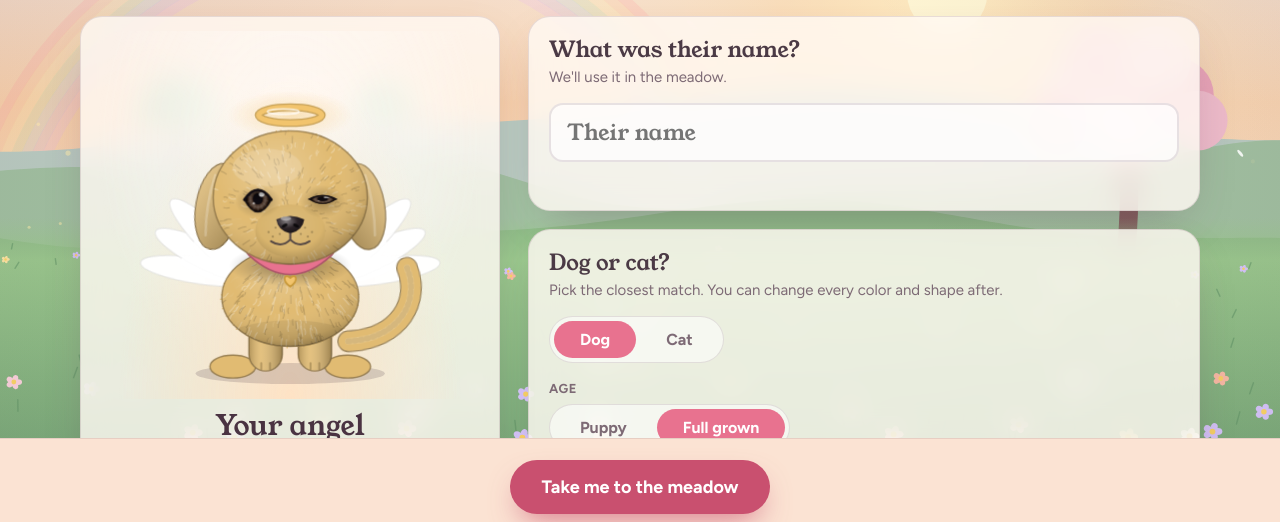
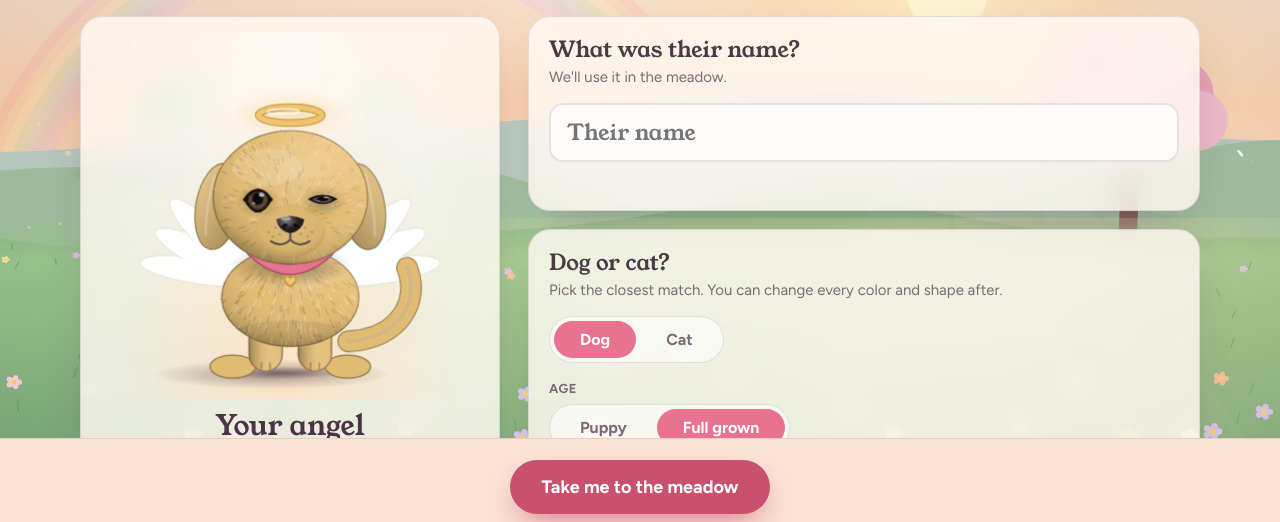
Before and after one commit to tonyispht/Forever-Meadow, a plain HTML site: page index.html in a window 1280 px wide. Shown: the part 278-800 px from the top of the page. Drawn offline with Linux system fonts and the light colour scheme.

Commit message:
Better light and shadow, inline wardrobe colors with trim, music on by default
Co-Authored-By: Claude Sonnet 5.5 <noreply@anthropic.com>
Claude-Session: https://claude.ai/code/session_011nQ8ZgGFb86mytDfJbE4U9

```diff
--- a/index.html
+++ b/index.html
@@ -124,6 +124,10 @@ h3{font:700 13px var(--body);letter-spacing:.05em;text-transform:uppercase;color
 /* ---------- meadow view ---------- */
 .stage{position:absolute;inset:0;touch-action:none;user-select:none;-webkit-user-select:none;overflow:hidden;z-index:1}
 .world{position:absolute;inset:0;pointer-events:none}
+.orows{margin:6px 0 4px}.orows .crow{margin-top:2px}
+.pet{--rim:#ffd9a0;--rimo:.5}
+#app[data-time=night] .pet{--rim:#9fb8ff;--rimo:.42}
+#app[data-time=night] .pet-host{filter:brightness(.86) saturate(.92)}
 .pet-host{position:absolute;left:0;top:0;pointer-events:none;will-change:transform}
 .pet-host svg{width:100%;height:100%;display:block;overflow:visible}
 .item{position:absolute;left:0;top:0;width:52px;height:52px;transform-origin:50% 100%;pointer-events:none;transition:opacity .7s,filter .7s}
@@ -299,20 +303,24 @@ h3{font:700 13px var(--body);letter-spacing:.05em;text-transform:uppercase;color
           <div id="angelRows" style="margin-top:8px"></div>
         </section>
 
-        <section class="card">
+        <section class="card" id="wardrobe">
           <h2>Wardrobe</h2>
           <p class="sub">Dress them the way you remember.</p>
           <h3 style="margin-top:6px">Clothing &amp; jackets</h3>
           <div class="chips" id="topChips"></div>
+          <div class="orows" data-rows="otop otrim"></div>
           <h3>Neckwear</h3>
           <div class="chips" id="neckChips"></div>
+          <div class="orows" data-rows="oneck"></div>
           <h3>Hats &amp; hair</h3>
           <div class="chips" id="hatChips"></div>
+          <div class="orows" data-rows="ohat"></div>
           <h3>Glasses</h3>
           <div class="chips" id="glassChips"></div>
+          <div class="orows" data-rows="oglass"></div>
           <h3>Walking gear</h3>
           <div class="chips" id="gearChips"></div>
-          <div id="outfitRows" style="margin-top:8px"></div>
+          <div class="orows" data-rows="oharness oleash"></div>
         </section>
       </div>
       <p class="foot-note">Missing them is a sign of how much you loved them. Take all the time you need.</p>
@@ -446,7 +454,7 @@ var TOPDEF={sweater:'#e8728f',puffer:'#58a6d8',raincoat:'#f2c46d',hoodie:'#8a79d
 var NECKS={none:'None',bandana:'Bandana',bowtie:'Bow tie',scarf:'Scarf',bell:'Bell'};
 var HATS={none:'None',partyhat:'Party hat',beanie:'Beanie',flowers:'Flower crown',bow:'Hair bow'};
 var GLASSES={none:'None',round:'Round glasses',sun:'Sunglasses'};
-function defOutfit(){return {top:'none',topColor:'#e8728f',neck:'none',neckColor:'#e25b4f',hat:'none',hatColor:'#f2c46d',glasses:'none',glassColor:'#2a2a36',harness:false,harnessColor:'#58a6d8',leash:false,leashColor:'#e25b4f'}}
+function defOutfit(){return {top:'none',topColor:'#e8728f',topTrim:null,neck:'none',neckColor:'#e25b4f',hat:'none',hatColor:'#f2c46d',glasses:'none',glassColor:'#2a2a36',harness:false,harnessColor:'#58a6d8',leash:false,leashColor:'#e25b4f'}}
 function fixPet(p){p.age=p.age==='baby'?'baby':'adult';p.outfit=Object.assign(defOutfit(),p.outfit||{});return p}
 var HALOC=['#f2c46d','#ffe9a6','#ffd1e0','#cfe8ff','#d8c7ff'];
 var WINGC=['#ffffff','#fff1d6','#ffe3ec','#e1efff','#eadfff'];
@@ -583,7 +591,7 @@ function buildPet(cfg,uid,o){
   bodyOv+='<ellipse cx="'+cx+'" cy="'+(bcy+bry-4)+'" rx="'+bw+'" ry="26" fill="#000" opacity=".07"/>';
   var furBody=fur(cx,bcy,bw,bry,230,furLen,cx,bcy-bry*.9);
   var body=fuzz(cx,bcy,bw,bry,o.thumb?30:60,fuzzLen,-.1*Math.PI,1.1*Math.PI,coat)
-    +'<ellipse cx="'+cx+'" cy="'+bcy+'" rx="'+bw+'" ry="'+bry+'" fill="'+coat+'" '+st+'/><g clip-path="url(#'+uid+'b)">'+bodyOv+furBody+'</g><ellipse cx="'+cx+'" cy="'+bcy+'" rx="'+bw+'" ry="'+bry+'" fill="url(#'+uid+'bs)"/>';
+    +'<ellipse cx="'+cx+'" cy="'+bcy+'" rx="'+bw+'" ry="'+bry+'" fill="'+coat+'" '+st+'/><g clip-path="url(#'+uid+'b)">'+bodyOv+furBody+'</g><ellipse cx="'+cx+'" cy="'+bcy+'" rx="'+bw+'" ry="'+bry+'" fill="url(#'+uid+'bs)"/><ellipse cx="'+cx+'" cy="'+bcy+'" rx="'+bw+'" ry="'+bry+'" fill="url(#'+uid+'rm)"/>';
   var chinSh='<ellipse cx="'+cx+'" cy="'+(cy+hh+2)+'" rx="'+(hw*.8)+'" ry="24" fill="url(#'+uid+'cs)"/>';
   var collar='';
   if(collarOn){
@@ -597,7 +605,7 @@ function buildPet(cfg,uid,o){
   var OF=cfg.outfit||{}, wear=!o.thumb, cloth='', neckwear='', gear='', leashSVG='', hatSVG='', glassSVG='', headH=0;
   if(wear){
     var topY=bcy-bry, botY=bcy+bry, legXs=[lx,rx];
-    var tc=OF.topColor||'#e8728f', tlt=shade(tc,.24), tdk=shade(tc,-.2), tln=shade(tc,-.42);
+    var tc=OF.topColor||'#e8728f', tlt=shade(tc,.24), tdk=OF.topTrim||shade(tc,-.2), tln=shade(tc,-.42);
     var tst='stroke="'+tln+'" stroke-width="2.5" stroke-linejoin="round"';
     var sleeve=function(x,puff){return '<rect x="'+(x-20)+'" y="'+(bcy+6)+'" width="40" height="'+(372-bcy-6)+'" rx="15" fill="'+tc+'" '+tst+'/>'+(puff?'<path d="M'+(x-18)+' '+(bcy+34)+' Q'+x+' '+(bcy+42)+' '+(x+18)+' '+(bcy+34)+'" fill="none" stroke="'+tln+'" stroke-width="2" opacity=".6"/>':'')+'<rect x="'+(x-21)+'" y="364" width="42" height="11" rx="5" fill="'+tdk+'" '+tst+'/>'};
     var top=OF.top||'none', tor='', slv='', ring='';
@@ -761,9 +769,11 @@ function buildPet(cfg,uid,o){
     +'<clipPath id="'+uid+'h"><ellipse cx="'+cx+'" cy="'+cy+'" rx="'+hw+'" ry="'+hh+'"/></clipPath>'
     +'<clipPath id="'+uid+'b"><ellipse cx="'+cx+'" cy="'+bcy+'" rx="'+bw+'" ry="'+bry+'"/></clipPath>'
     +'<radialGradient id="'+uid+'mk" cx=".5" cy=".62" r=".5"><stop offset="0" stop-color="'+acc+'" stop-opacity=".96"/><stop offset=".55" stop-color="'+acc+'" stop-opacity=".78"/><stop offset="1" stop-color="'+acc+'" stop-opacity="0"/></radialGradient>'
-    +'<radialGradient id="'+uid+'hs" cx=".4" cy=".3" r=".78"><stop offset="0" stop-color="#fff" stop-opacity=".24"/><stop offset=".5" stop-color="#fff" stop-opacity="0"/><stop offset=".82" stop-color="#000" stop-opacity=".12"/><stop offset="1" stop-color="#000" stop-opacity=".4"/></radialGradient>'
-    +'<radialGradient id="'+uid+'bs" cx=".42" cy=".28" r=".82"><stop offset="0" stop-color="#fff" stop-opacity=".2"/><stop offset=".45" stop-color="#fff" stop-opacity="0"/><stop offset=".8" stop-color="#000" stop-opacity=".12"/><stop offset="1" stop-color="#000" stop-opacity=".4"/></radialGradient>'
-    +'<linearGradient id="'+uid+'ls" x1="0" x2="1" y1="0" y2="0"><stop offset="0" stop-color="#000" stop-opacity=".2"/><stop offset=".35" stop-color="#fff" stop-opacity=".1"/><stop offset="1" stop-color="#000" stop-opacity=".3"/></linearGradient>'
+    +'<radialGradient id="'+uid+'hs" cx=".62" cy=".28" r=".8"><stop offset="0" stop-color="#fff" stop-opacity=".24"/><stop offset=".5" stop-color="#fff" stop-opacity="0"/><stop offset=".82" stop-color="#000" stop-opacity=".12"/><stop offset="1" stop-color="#000" stop-opacity=".4"/></radialGradient>'
+    +'<radialGradient id="'+uid+'bs" cx=".6" cy=".26" r=".84"><stop offset="0" stop-color="#fff" stop-opacity=".2"/><stop offset=".45" stop-color="#fff" stop-opacity="0"/><stop offset=".8" stop-color="#000" stop-opacity=".12"/><stop offset="1" stop-color="#000" stop-opacity=".4"/></radialGradient>'
+    +'<linearGradient id="'+uid+'ls" x1="0" x2="1" y1="0" y2="0"><stop offset="0" stop-color="#000" stop-opacity=".3"/><stop offset=".6" stop-color="#fff" stop-opacity=".1"/><stop offset=".92" stop-color="#fff" stop-opacity=".08"/><stop offset="1" stop-color="#000" stop-opacity=".1"/></linearGradient>'
+    +'<linearGradient id="'+uid+'rm" x1="1" y1=".15" x2=".64" y2=".55"><stop offset="0" style="stop-color:var(--rim,#ffd9a0);stop-opacity:var(--rimo,.5)"/><stop offset="1" style="stop-color:var(--rim,#ffd9a0);stop-opacity:0"/></linearGradient>'
+    +'<radialGradient id="'+uid+'gs" cx=".5" cy=".5" r=".5"><stop offset="0" stop-color="#2a1830" stop-opacity=".42"/><stop offset=".6" stop-color="#2a1830" stop-opacity=".16"/><stop offset="1" stop-color="#2a1830" stop-opacity="0"/></radialGradient>'
     +'<linearGradient id="'+uid+'ea" x1="0" x2="1" y1="0" y2="1"><stop offset="0" stop-color="#fff" stop-opacity=".18"/><stop offset="1" stop-color="#000" stop-opacity=".3"/></linearGradient>'
     +'<radialGradient id="'+uid+'cs"><stop offset="0" stop-color="#000" stop-opacity=".4"/><stop offset="1" stop-color="#000" stop-opacity="0"/></radialGradient>'
     +'<radialGradient id="'+uid+'mz" cx=".5" cy=".38" r=".66"><stop offset="0" stop-color="'+shade(mzFill,.1)+'"/><stop offset=".7" stop-color="'+mzFill+'"/><stop offset="1" stop-color="'+shade(mzFill,-.16)+'"/></radialGradient>'
@@ -778,14 +788,14 @@ function buildPet(cfg,uid,o){
   var label=(cfg.name?esc(cfg.name)+', ':'')+'a '+(baby?(cat?'kitten, ':'puppy, '):'')+esc(breedOf(cfg).name.toLowerCase());
   return '<svg class="pet '+(cat?'cat':'dog')+(o.static?' static':'')+'" viewBox="'+vb+'" xmlns="http://www.w3.org/2000/svg" role="img" aria-label="'+label+'" style="--glow:'+(o.glow==null?.55:o.glow)+';--lx:0;--ly:0;--hr:0;--sl:0;--amp:5;--wagdur:2.6s">'
     +defs
-    +'<ellipse class="shadow" cx="200" cy="391" rx="'+(bw+30)+'" ry="12" fill="#3a2438" opacity=".17"/>'
+    +'<g class="shadow"><ellipse cx="'+(188-bw*.12)+'" cy="392" rx="'+(bw+58)+'" ry="17" fill="url(#'+uid+'gs)"/><ellipse cx="196" cy="390" rx="'+(bw*.9)+'" ry="7" fill="url(#'+uid+'gs)"/></g>'
     +'<g class="pose">'+wingSVG+tailSVG
     +'<g class="body-g">'+hind+legs+body+cloth+chinSh+collar+neckwear+gear+leashSVG+'</g>'
     +'<g class="head"><g class="head-bob">'+ruff+earsBack+tufts
     +fuzz(cx,cy,hw,hh,o.thumb?30:60,fuzzLen,Math.PI*.85,Math.PI*2.15,PT.cap?acc:coat)
     +'<ellipse cx="'+cx+'" cy="'+cy+'" rx="'+hw+'" ry="'+hh+'" fill="'+coat+'" '+st+'/>'
     +'<g clip-path="url(#'+uid+'h)">'+hOv+fur(cx,cy,hw,hh,260,furLen,cx,cy+hh*.38)+'</g>'
-    +'<ellipse cx="'+cx+'" cy="'+cy+'" rx="'+hw+'" ry="'+hh+'" fill="url(#'+uid+'hs)"/>'
+    +'<ellipse cx="'+cx+'" cy="'+cy+'" rx="'+hw+'" ry="'+hh+'" fill="url(#'+uid+'hs)"/><ellipse cx="'+cx+'" cy="'+cy+'" rx="'+hw+'" ry="'+hh+'" fill="url(#'+uid+'rm)"/>'
     +muzzle+nose+mclosed+mop+whisk+cheeks+eyeL+eyeR+glassSVG+earsFront+hatSVG+halo
     +'</g></g></g></svg>';
 }
@@ -841,7 +851,7 @@ var MSG={
    STATE
    ========================================================= */
 var KEY='forever-meadow-v1';
-var state={pet:null,hearts:0,notes:[],whispers:true};
+var state={pet:null,hearts:0,notes:[],whispers:true,music:true};
 function petFromBreed(species,id,name,keep){
   var l=BREEDS[species], b=l[0]; for(var i=0;i<l.length;i++) if(l[i].id===id) b=l[i];
   keep=keep||{};
@@ -851,8 +861,8 @@ function petFromBreed(species,id,name,keep){
     collarOn:keep.collarOn!==false,halo:keep.halo!==false,wings:keep.wings!==false,
     haloColor:keep.haloColor||'#f2c46d',wingColor:keep.wingColor||'#ffffff',outfit:Object.assign(defOutfit(),keep.outfit||{}),age:keep.age||'adult'};
 }
-function loadState(){try{var r=localStorage.getItem(KEY);if(r){var d=JSON.parse(r);if(d&&d.pet&&d.pet.colors&&BREEDS[d.pet.species]){state.pet=fixPet(d.pet);state.hearts=+d.hearts||0;state.notes=Array.isArray(d.notes)?d.notes:[];state.whispers=d.whispers!==false}}}catch(e){}}
-function saveState(){try{localStorage.setItem(KEY,JSON.stringify({pet:state.pet,hearts:state.hearts,notes:state.notes.slice(-24),whispers:state.whispers}))}catch(e){}}
+function loadState(){try{var r=localStorage.getItem(KEY);if(r){var d=JSON.parse(r);if(d&&d.pet&&d.pet.colors&&BREEDS[d.pet.species]){state.pet=fixPet(d.pet);state.hearts=+d.hearts||0;state.notes=Array.isArray(d.notes)?d.notes:[];state.whispers=d.whispers!==false;state.music=d.music!==false}}}catch(e){}}
+function saveState(){try{localStorage.setItem(KEY,JSON.stringify({pet:state.pet,hearts:state.hearts,notes:state.notes.slice(-24),whispers:state.whispers,music:state.music}))}catch(e){}}
 var saveT=null;function saveSoon(){clearTimeout(saveT);saveT=setTimeout(saveState,1200)}
 
 var app=$('#app');
@@ -888,6 +898,7 @@ function paintScene(cv,night){
   hill(h*.5,h*.03,.0045,1.2,pal.far);
   var mid=hill(h*.57,h*.035,.0062,3.1,pal.mid);
   function tree(x,by,s,cols,trunkW){
+    g.save();g.translate(x-70*s,by+4*s);g.scale(1,.2);var sg=g.createRadialGradient(0,0,0,0,0,150*s);sg.addColorStop(0,night?'rgba(5,8,30,.4)':'rgba(40,70,60,.34)');sg.addColorStop(1,'rgba(0,0,0,0)');g.fillStyle=sg;g.beginPath();g.arc(0,0,150*s,0,6.283);g.fill();g.restore();
     g.strokeStyle=pal.trunk;g.lineCap='round';g.lineWidth=trunkW*s;g.beginPath();g.moveTo(x,by);g.quadraticCurveTo(x+6*s,by-60*s,x-4*s,by-110*s);g.stroke();
     g.lineWidth=trunkW*.45*s;g.beginPath();g.moveTo(x-2*s,by-80*s);g.quadraticCurveTo(x+26*s,by-100*s,x+44*s,by-124*s);g.moveTo(x-2*s,by-92*s);g.quadraticCurveTo(x-30*s,by-110*s,x-48*s,by-130*s);g.stroke();
     var pts=[[0,-130,40],[-44,-128,32],[44,-132,32],[-24,-160,32],[26,-162,30],[-60,-108,24],[62,-110,26],[0,-100,28]];
@@ -906,6 +917,18 @@ function paintScene(cv,night){
     g.fillStyle=col;for(var p=0;p<5;p++){var a=p*1.2566;g.beginPath();g.ellipse(fx+Math.cos(a)*fs*.9,fy+Math.sin(a)*fs*.7,fs*.8,fs*.6,a,0,6.283);g.fill()}
     g.fillStyle=pal.fc;g.beginPath();g.arc(fx,fy,fs*.5,0,6.283);g.fill();
   }
+  // warm light pool on the grass under the sun, cooler shade on the far side
+  var lp=g.createRadialGradient(sx,h*.66,0,sx,h*.66,w*.55);lp.addColorStop(0,night?'rgba(170,190,255,.14)':'rgba(255,236,170,.30)');lp.addColorStop(1,'rgba(255,236,170,0)');
+  g.save();g.beginPath();g.rect(0,h*.62,w,h*.38);g.clip();g.fillStyle=lp;g.fillRect(0,h*.62,w,h*.38);g.restore();
+  // soft light shafts from the sun
+  g.save();g.globalCompositeOperation='screen';
+  [[-.5,.07],[-.3,.05],[-.12,.08],[.08,.05],[.26,.06]].forEach(function(b){
+    var ang=Math.PI/2+b[0], len=Math.max(w,h)*1.2, wd=.09;
+    var x1=sx+Math.cos(ang-wd)*len, y1=sy+Math.sin(ang-wd)*len, x2=sx+Math.cos(ang+wd)*len, y2=sy+Math.sin(ang+wd)*len;
+    var bg=g.createLinearGradient(sx,sy,sx+Math.cos(ang)*len*.8,sy+Math.sin(ang)*len*.8);
+    bg.addColorStop(0,night?'rgba(190,200,255,'+(b[1]*.5)+')':'rgba(255,240,200,'+b[1]+')');bg.addColorStop(1,'rgba(255,240,200,0)');
+    g.fillStyle=bg;g.beginPath();g.moveTo(sx,sy);g.lineTo(x1,y1);g.lineTo(x2,y2);g.closePath();g.fill();
+  });g.restore();
   var vg=g.createRadialGradient(w/2,h*.55,Math.min(w,h)*.35,w/2,h*.55,Math.max(w,h)*.8);vg.addColorStop(0,'rgba(60,30,60,0)');vg.addColorStop(1,night?'rgba(5,5,25,.35)':'rgba(90,50,70,.14)');g.fillStyle=vg;g.fillRect(0,0,w,h);
 }
 function paintAll(){paintScene($('#sceneDay'),false);paintScene($('#sceneNight'),true)}
@@ -984,7 +1007,8 @@ var ROWS=[
  {id:'collar',label:'Collar',pal:COLLARC,get:function(p){return p.colors.collar},set:function(p,v){p.colors.collar=v},show:function(p){return p.collarOn}}
 ];
 var OUTFIT_ROWS=[
- {id:'otop',label:'Clothing color',pal:CLOTHC,get:function(p){return p.outfit.topColor},set:function(p,v){p.outfit.topColor=v},show:function(p){return p.outfit.top!=='none'}},
+ {id:'otop',label:'Clothing color',pal:CLOTHC,get:function(p){return p.outfit.topColor},set:function(p,v){p.outfit.topColor=v;p.outfit.topTrim=null},show:function(p){return p.outfit.top!=='none'}},
+ {id:'otrim',label:'Trim & cuffs',pal:CLOTHC,get:function(p){return p.outfit.topTrim||shade(p.outfit.topColor,-.2)},set:function(p,v){p.outfit.topTrim=v},show:function(p){return p.outfit.top!=='none'}},
  {id:'oneck',label:'Neckwear color',pal:CLOTHC,get:function(p){return p.outfit.neckColor},set:function(p,v){p.outfit.neckColor=v},show:function(p){return p.outfit.neck!=='none'}},
  {id:'ohat',label:'Hat & hair color',pal:CLOTHC,get:function(p){return p.outfit.hatColor},set:function(p,v){p.outfit.hatColor=v},show:function(p){return p.outfit.hat!=='none'}},
  {id:'oglass',label:'Frame color',pal:CLOTHC,get:function(p){return p.outfit.glassColor},set:function(p,v){p.outfit.glassColor=v},show:function(p){return p.outfit.glasses!=='none'}},
@@ -1003,7 +1027,7 @@ function rowHTML(r){
 function buildCreateUI(){
   $('#colorRows').innerHTML=ROWS.map(rowHTML).join('');
   $('#angelRows').innerHTML=ANGEL_ROWS.map(rowHTML).join('');
-  $('#outfitRows').innerHTML=OUTFIT_ROWS.map(rowHTML).join('');
+  OUTFIT_ROWS.forEach(function(r){$('[data-rows~="'+r.id+'"]').insertAdjacentHTML('beforeend',rowHTML(r))});
   var ofc=function(key,map){return Object.keys(map).map(function(k){return '<button type="button" class="chip" data-of="'+key+':'+k+'" aria-pressed="false">'+map[k]+'</button>'}).join('')};
   $('#topChips').innerHTML=ofc('top',TOPS);$('#neckChips').innerHTML=ofc('neck',NECKS);$('#hatChips').innerHTML=ofc('hat',HATS);$('#glassChips').innerHTML=ofc('glasses',GLASSES);
   $('#gearChips').innerHTML='<button type="button" class="chip" data-oft="harness" aria-pressed="false">Harness</button><button type="button" class="chip" data-oft="leash" aria-pressed="false">Leash</button>';
@@ -1032,7 +1056,7 @@ function syncCreate(){
   var p=state.pet;
   $('#agBaby').textContent=p.species==='cat'?'Kitten':'Puppy';$('#agBaby').setAttribute('aria-pressed',p.age==='baby');$('#agAdult').setAttribute('aria-pressed',p.age!=='baby');$('#spDog').setAttribute('aria-pressed',p.species==='dog');$('#spCat').setAttribute('aria-pressed',p.species==='cat');
   $$('.breed').forEach(function(b){b.setAttribute('aria-pressed',b.dataset.breed===p.breed)});
-  syncRows(ROWS,$('#colorRows'));syncRows(ANGEL_ROWS,$('#angelRows'));syncRows(OUTFIT_ROWS,$('#outfitRows'));
+  syncRows(ROWS,$('#colorRows'));syncRows(ANGEL_ROWS,$('#angelRows'));syncRows(OUTFIT_ROWS,$('#wardrobe'));
   $$('[data-of]').forEach(function(c){var kv=c.dataset.of.split(':');c.setAttribute('aria-pressed',p.outfit[kv[0]]===kv[1])});
   $$('[data-oft]').forEach(function(c){c.setAttribute('aria-pressed',!!p.outfit[c.dataset.oft])});
   $$('[data-pat]').forEach(function(c){c.setAttribute('aria-pressed',c.dataset.pat===p.pattern)});
@@ -1064,8 +1088,8 @@ function wireCreate(){
     scope.addEventListener('click',function(e){var s=e.target.closest('.sw[data-v]');if(!s)return;var row=s.closest('[data-row]');var r=list.filter(function(x){return x.id===row.dataset.row})[0];r.set(state.pet,s.dataset.v);changed()});
     scope.addEventListener('input',function(e){if(e.target.type!=='color')return;var row=e.target.closest('[data-row]');var r=list.filter(function(x){return x.id===row.dataset.row})[0];r.set(state.pet,e.target.value);syncRows(list,scope);renderPreview();saveSoon()});
   }
-  colorEvents($('#colorRows'),ROWS);colorEvents($('#angelRows'),ANGEL_ROWS);colorEvents($('#outfitRows'),OUTFIT_ROWS);
-  ['topChips','neckChips','hatChips','glassChips'].forEach(function(id){$('#'+id).addEventListener('click',function(e){var c=e.target.closest('[data-of]');if(!c)return;var kv=c.dataset.of.split(':');state.pet.outfit[kv[0]]=kv[1];if(kv[0]==='top'&&TOPDEF[kv[1]])state.pet.outfit.topColor=TOPDEF[kv[1]];changed()})});
+  colorEvents($('#colorRows'),ROWS);colorEvents($('#angelRows'),ANGEL_ROWS);colorEvents($('#wardrobe'),OUTFIT_ROWS);
+  ['topChips','neckChips','hatChips','glassChips'].forEach(function(id){$('#'+id).addEventListener('click',function(e){var c=e.target.closest('[data-of]');if(!c)return;var kv=c.dataset.of.split(':');state.pet.outfit[kv[0]]=kv[1];if(kv[0]==='top'&&TOPDEF[kv[1]]){state.pet.outfit.topColor=TOPDEF[kv[1]];state.pet.outfit.topTrim=null}changed()})});
   $('#gearChips').addEventListener('click',function(e){var c=e.target.closest('[data-oft]');if(!c)return;var k=c.dataset.oft;state.pet.outfit[k]=!state.pet.outfit[k];changed()});
   $('#patternChips').addEventListener('click',function(e){var c=e.target.closest('[data-pat]');if(!c)return;state.pet.pattern=c.dataset.pat;changed()});
   $('#earChips').addEventListener('click',function(e){var c=e.target.closest('[data-ear]');if(!c)return;state.pet.ears=c.dataset.ear;changed()});
@@ -1495,8 +1519,16 @@ function wireMeadow(){
   $('#editBtn').addEventListener('click',function(){saveState();showCreate()});
   $('#musicBtn').addEventListener('click',function(){
     var b=$('#musicBtn');
-    if(Snd.isOn()){Snd.stop();b.setAttribute('aria-pressed','false');toast('Music off')}
-    else if(Snd.start()){b.setAttribute('aria-pressed','true');toast('Soft music on')}else toast("Sound isn't available here");
+    if(Snd.isOn()){Snd.stop();state.music=false;saveSoon();b.setAttribute('aria-pressed','false');toast('Music off')}
+    else if(Snd.start()){state.music=true;saveSoon();b.setAttribute('aria-pressed','true');toast('Soft music on')}else toast("Sound isn't available here");
+  });
+  /* music is on by default; browsers only allow audio after a first tap, so start on the first touch anywhere */
+  function autoMusic(){
+    if(!state.music||Snd.isOn())return;
+    if(Snd.start())$('#musicBtn').setAttribute('aria-pressed','true');
+  }
+  ['pointerdown','keydown','touchend'].forEach(function(ev){
+    var h=function(e){document.removeEventListener(ev,h,true);if(e&&e.target&&e.target.closest&&e.target.closest('#musicBtn'))return;autoMusic()};document.addEventListener(ev,h,true);
   });
   $('#timeBtn').addEventListener('click',function(){if(P.sleeping||P.act==='sleepwalk'){wake();return}setTime(app.dataset.time==='night'?'day':'night')});
   $('#whispBtn').addEventListener('click',function(){state.whispers=!state.whispers;$('#whispBtn').setAttribute('aria-pressed',state.whispers);if(!state.whispers)whisperEl.classList.remove('show');else showBubble(pick(MSG.idle));toast(state.whispers?'Whispers on':'Whispers off');saveSoon()});
```
